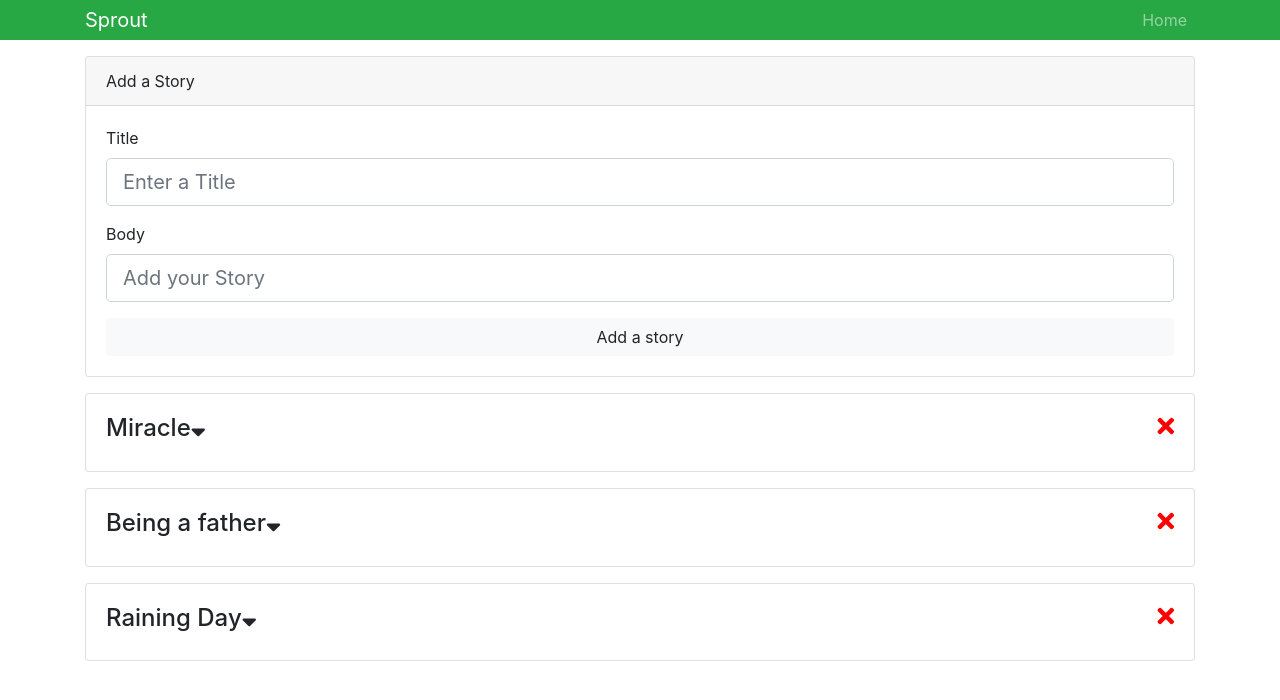
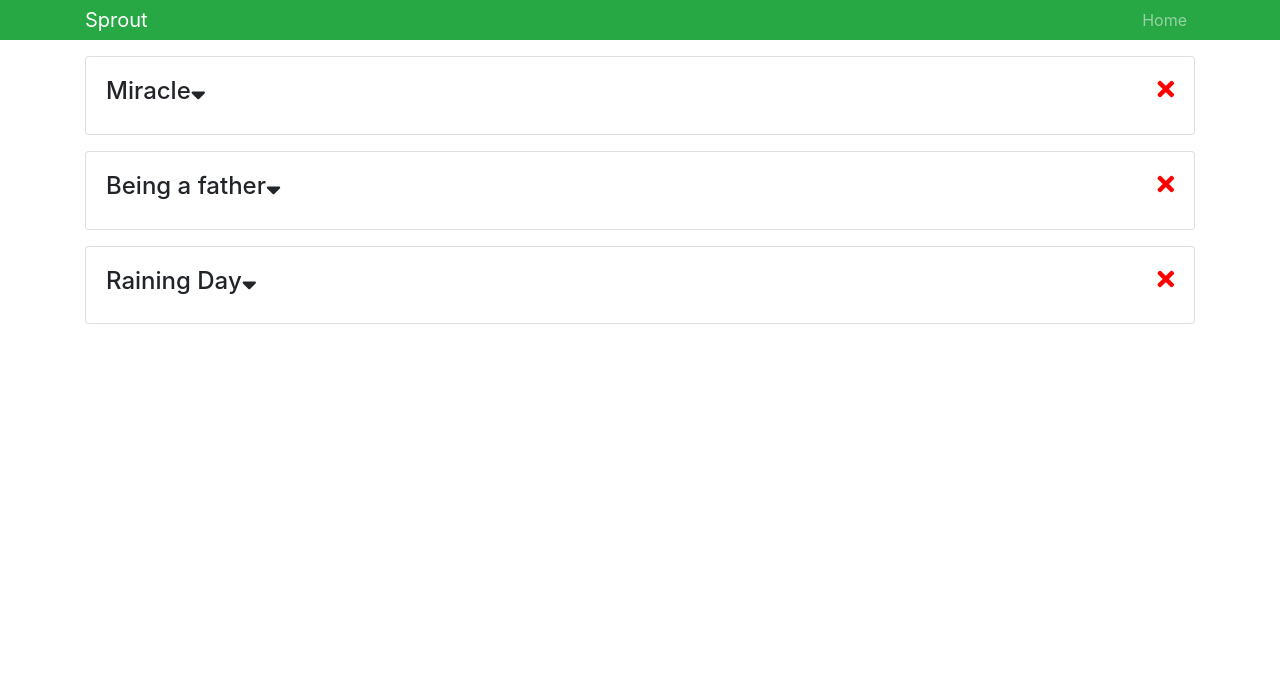
Before and after one commit to AntonBrito/Sprout-client, a React (Create React App) app: page / in a window 1280 px wide. Shown: the top 700 px of the page. Built offline with nearby package versions, Linux system fonts and the light colour scheme.

Commit message:
Added router.

```diff
--- a/src/App.js
+++ b/src/App.js
@@ -1,4 +1,5 @@
 import React, { Component } from "react";
+import { BrowserRouter as Router, Route, Switch } from "react-router-dom";
 import Posts from "./components/stories/Posts";
 import Header from "./components/layout/Header";
 import AddPost from "./components/stories/AddPost";
@@ -10,13 +11,16 @@
   render() {
     return (
       <Provider>
-        <div className="App">
-          <Header branding="Sprout" />
-          <div className="container">
-            <AddPost />
-            <Posts />
+        <Router>
+          <div className="App">
+            <Header branding="Sprout" />
+            <div className="container">
+              <Switch>
+                <Route exact path="/" component={Posts} />
+              </Switch>
+            </div>
           </div>
-        </div>
+        </Router>
       </Provider>
     );
   }
```
